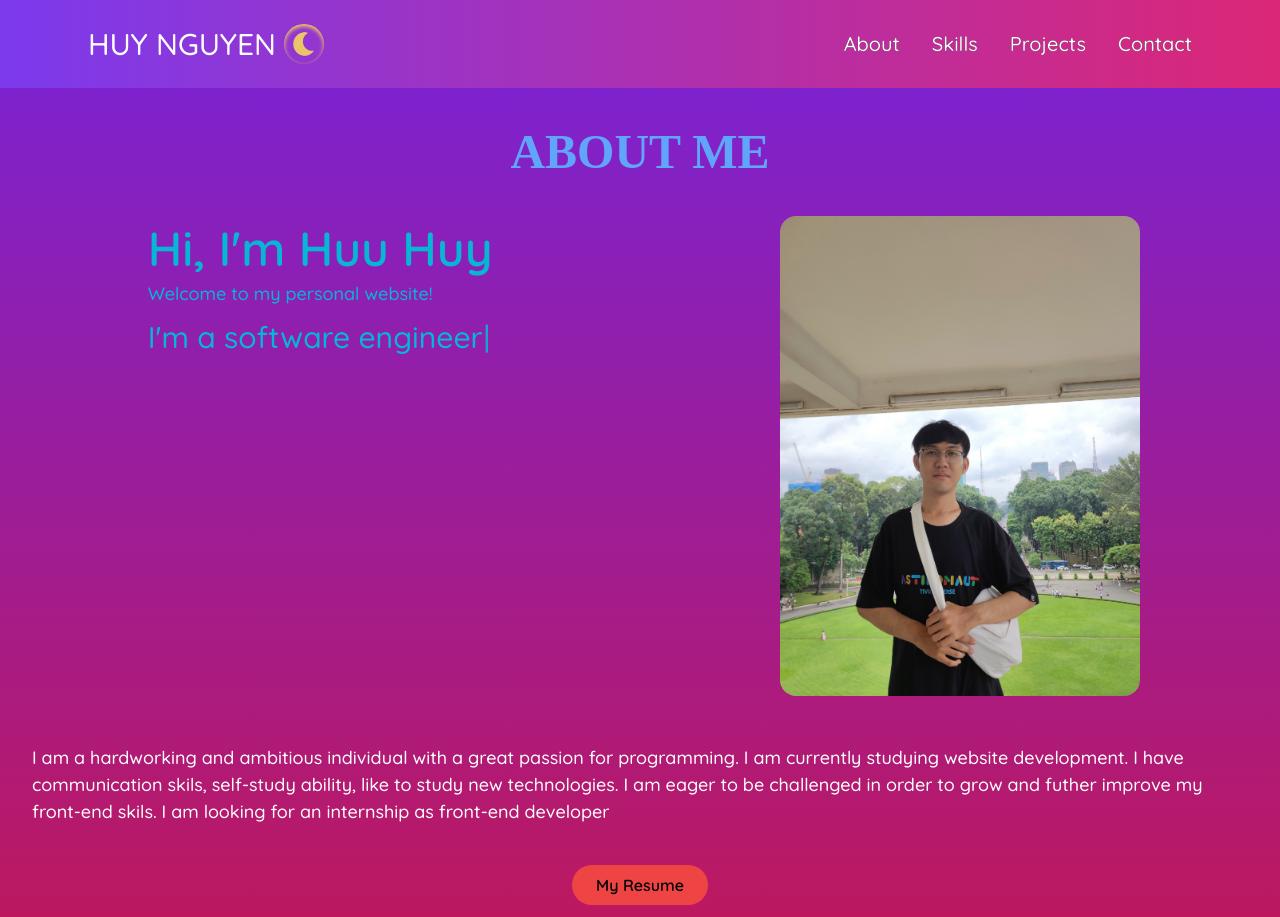
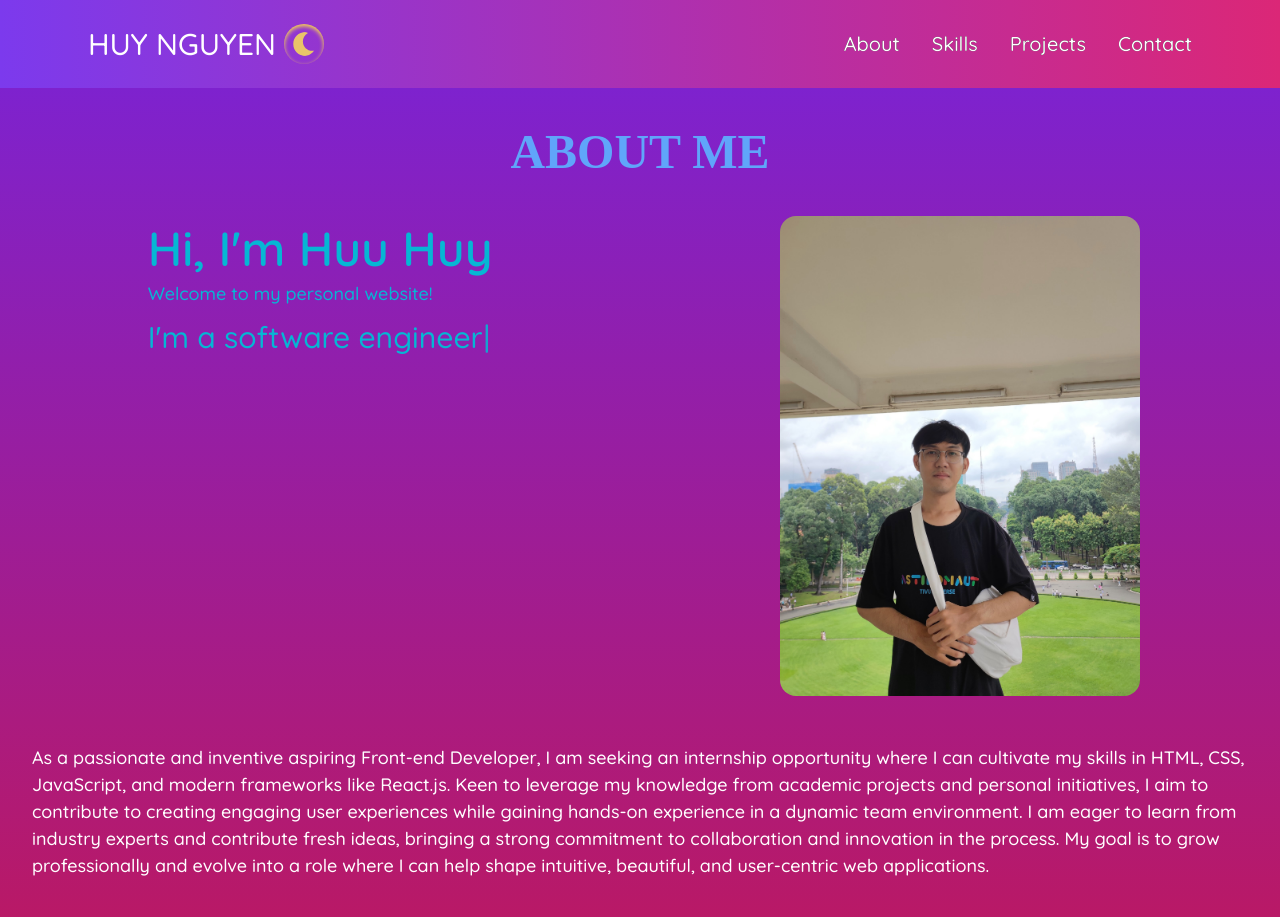
Before and after one commit to huynth1801/huuhuy-porfolio, a React (Create React App) app: page / in a window 1280 px wide. Shown: the top 917 px of the page. Built offline with nearby package versions, Linux system fonts and the light colour scheme; a web font is replaced by a local one.

Commit message:
change objective and resume

```diff
--- a/src/components/About/About.jsx
+++ b/src/components/About/About.jsx
@@ -3,7 +3,7 @@ import Typewriter from "typewriter-effect";
 import { useState } from "react";
 import { motion } from "framer-motion";
 import { fadeIn } from "../fadeIn";
-import resume from "./../../assets/resume/CV_NguyenThaiHuuHuy_SoftwareEngineer.docx";
+import resume from "./../../assets/resume/NguyenThaiHuuHuy_CV_SoftwareEngineer.pdf";
 
 const About = () => {
   const [state] = useState({
@@ -70,16 +70,20 @@ const About = () => {
         className="mx-4 my-2 md:mt-12 md:mx-8"
       >
         <p className="text-left md:text-[18px] dark:text-white">
-          I am a hardworking and ambitious individual with a great passion for
-          programming. I am currently studying website development. I have
-          communication skils, self-study ability, like to study new
-          technologies. I am eager to be challenged in order to grow and futher
-          improve my front-end skils. I am looking for an internship as
-          front-end developer
+          As a passionate and inventive aspiring Front-end Developer, I am
+          seeking an internship opportunity where I can cultivate my skills in
+          HTML, CSS, JavaScript, and modern frameworks like React.js. Keen to
+          leverage my knowledge from academic projects and personal initiatives,
+          I aim to contribute to creating engaging user experiences while
+          gaining hands-on experience in a dynamic team environment. I am eager
+          to learn from industry experts and contribute fresh ideas, bringing a
+          strong commitment to collaboration and innovation in the process. My
+          goal is to grow professionally and evolve into a role where I can help
+          shape intuitive, beautiful, and user-centric web applications.
         </p>
       </motion.div>
       <div className="py-4">
-        <a href={resume} download="CV_NguyenThaiHuuHuy_SoftwareEngineer">
+        <a href={resume} download="NguyenThaiHuuHuy_CV_SoftwareEngineer">
           <button
             className="transition ease-in-out delay-150 bg-red-500  my-4
             rounded-full py-2 px-6 text-white font-semibold dark:text-black
```
Also changed, not shown: 1 other file (tests, documents, lock files or other folders).
